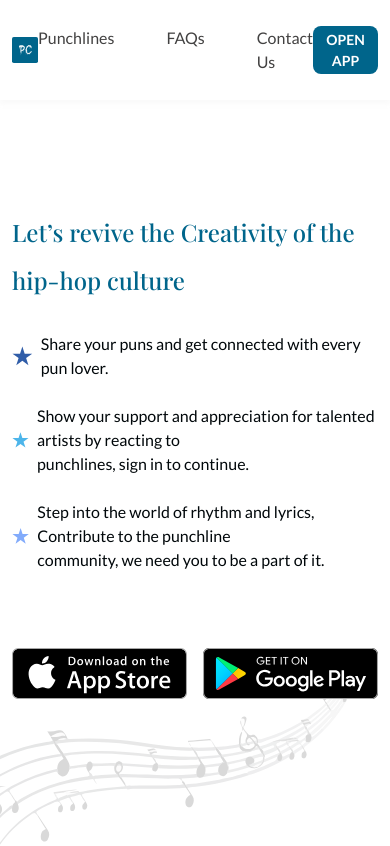
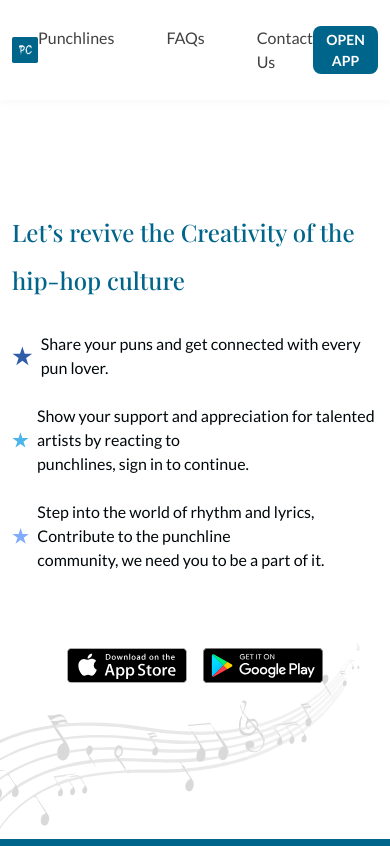
Before and after one commit to samfrexz619/punhub-central, a Next.js app: page / in a window 390 px wide. Shown: the top 846 px of the page. Built offline with nearby package versions, Linux system fonts and the light colour scheme.

Commit message:
update responsiveness

```diff
--- a/app/components/bodySection/BodySection.tsx
+++ b/app/components/bodySection/BodySection.tsx
@@ -39,7 +39,7 @@ const BodySection = () => {
               ))
             }
           </ul>
-          <div className="flex mt-16 gap-x-4">
+          <div className="flex mt-16 gap-x-4 justify-center lg:justify-start">
             <Button variant="app" />
             <Button variant="google" />
           </div>
--- a/app/components/bodySection/Button.tsx
+++ b/app/components/bodySection/Button.tsx
@@ -13,12 +13,14 @@ const Button: React.FC<Props> = ({ variant }) => {
           alt="app store image"
           height={52}
           width={180}
+          className="w-[120px] lg:w-[180px]"
         />
         :<Image
           src={'/assets/google.svg'}
           alt="app store image"
           height={52}
           width={180}
+          className="w-[120px] lg:w-[180px]"
         />}
     </button>
   );
```
